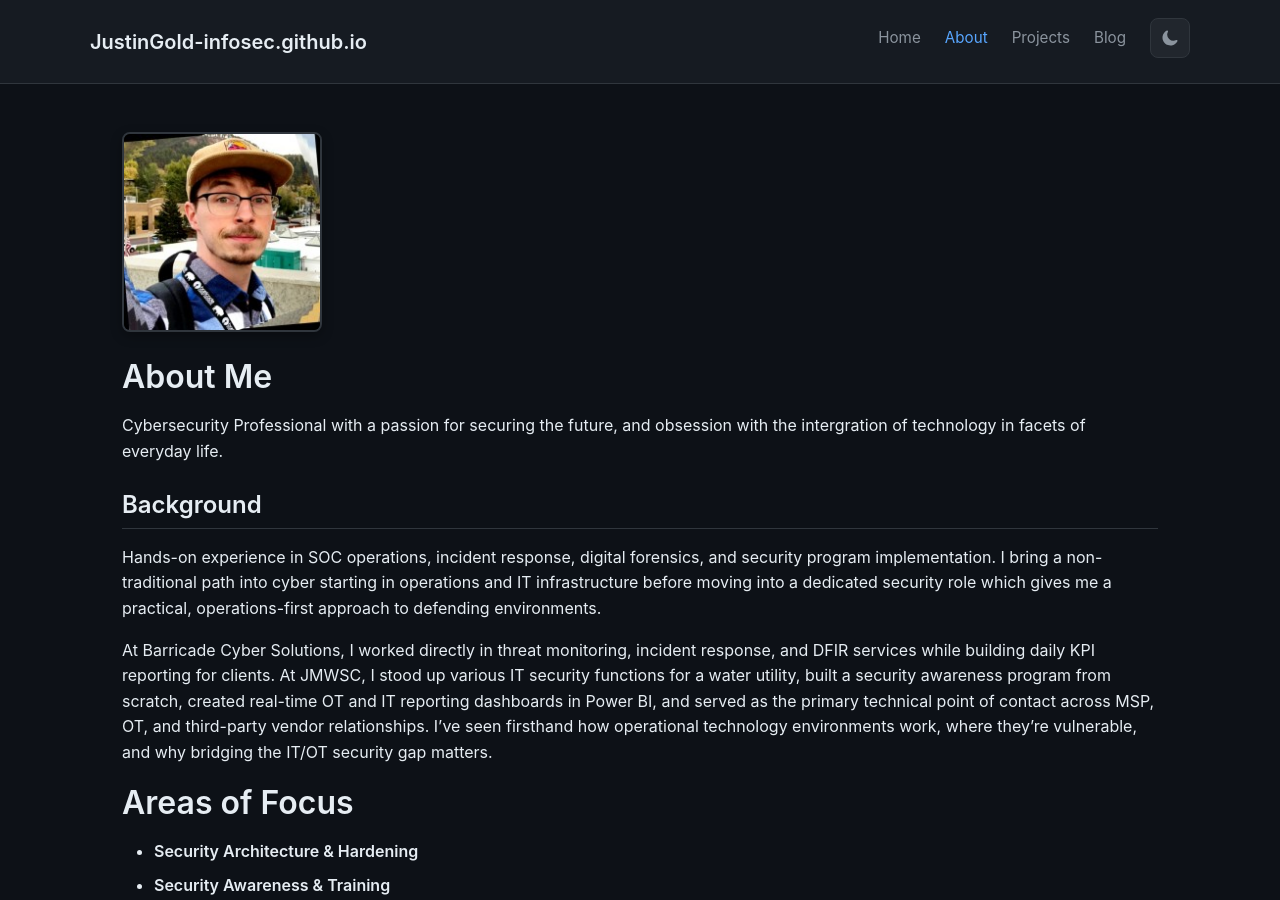
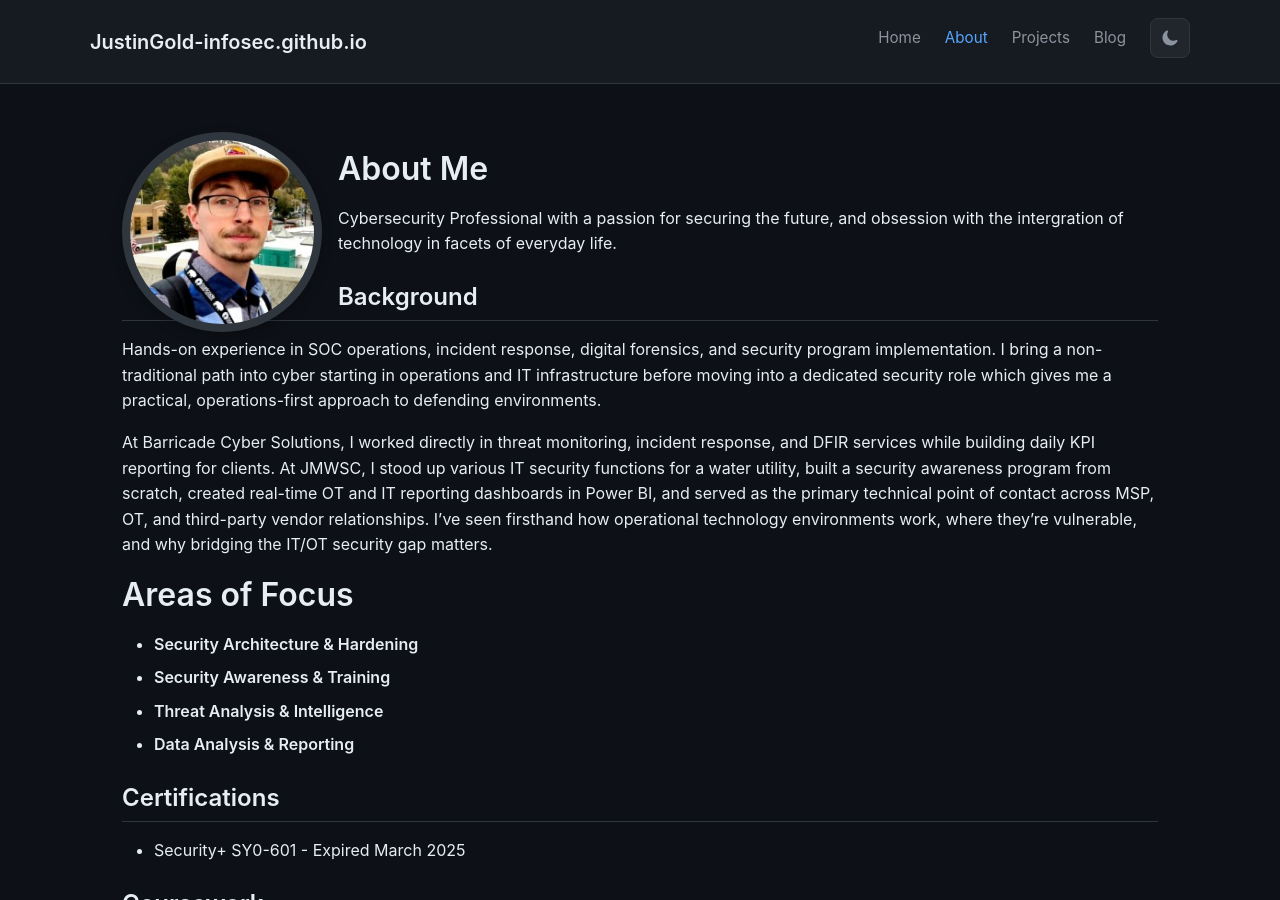
Before and after one commit to JustinGold-infosec/JustinGold-infosec.github.io, a Jekyll site: the page built from about.md, in a window 1280 px wide and 900 px high. Built offline with Jekyll 4.4.1, drawn with Linux system fonts in a browser that asks for light colours.

Commit message:
Update about.md

```diff
--- a/about.md
+++ b/about.md
@@ -4,7 +4,7 @@ title: About
 permalink: /about/
 ---
 
-<img src="/assets/Images/Media/JgoldPFP.jpg" alt="Justin Gold" style="width: 200px; border: 2px solid var(--border); border-radius: 8px; box-shadow: 0 4px 12px var(--shadow);">
+<img src="/assets/Images/Media/JgoldPFP.jpg" alt="Justin Gold" style="width: 200px; float: left; margin-right: 1rem; border: 8px solid var(--border); border-radius: 50%; box-shadow: 0 4px 12px var(--shadow);">
 # About Me
 
 Cybersecurity Professional with a passion for securing the future, and obsession with the intergration of technology in facets of everyday life.
```
